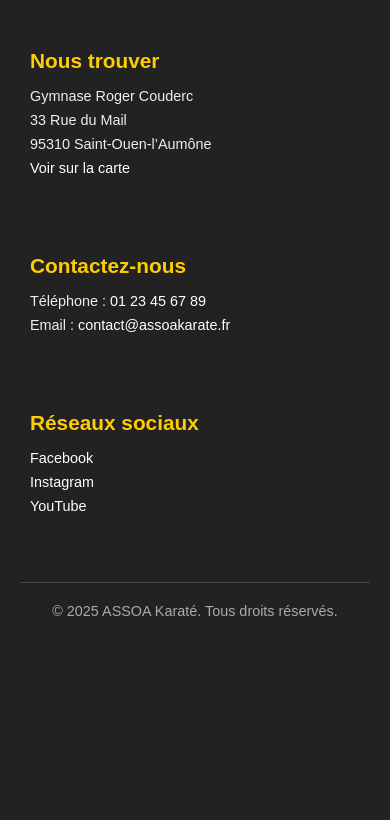
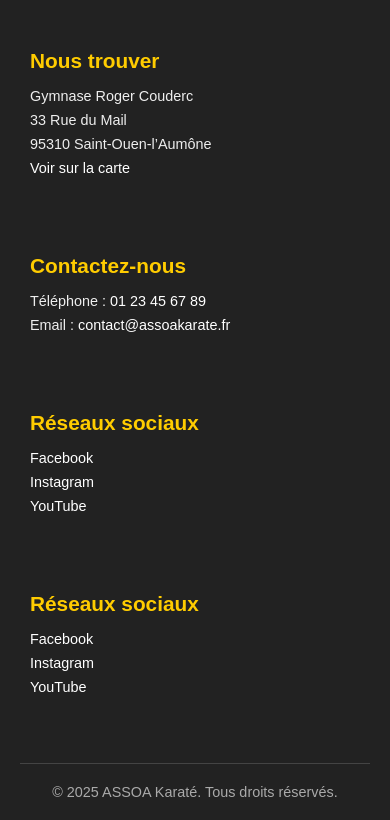
Before and after one commit to sebyastien/test, a PHP site: page / in a window 390 px wide. Shown: the part 1349-2169 px from the top of the page. Before the commit the page ends 1965 px from the top, so only its background shows below. Run offline with PHP 8.4, Linux system fonts and the light colour scheme.

Commit message:
recentralisation des réseaux

```diff
--- a/index.html
+++ b/index.html
@@ -77,6 +77,12 @@
             <p><a href="#" target="_blank">Instagram</a></p>
             <p><a href="#" target="_blank">YouTube</a></p>
         </div>
+        <div class="footer-column footer-social">
+        <h3>Réseaux sociaux</h3>
+        <p><a href="#">Facebook</a></p>
+        <p><a href="#">Instagram</a></p>
+        <p><a href="#">YouTube</a></p>
+       </div>
     </div>
     <div class="footer-bottom">
         <p>&copy; 2025 ASSOA Karaté. Tous droits réservés.</p>
--- a/projet.css
+++ b/projet.css
@@ -887,3 +887,20 @@
         margin-bottom: 20px;
     }
 }
+@media (max-width: 800px) {
+  .footer-content {
+    flex-direction: column;
+    align-items: center;
+    text-align: center;
+  }
+  .footer-column {
+    width: 100%;
+    max-width: 400px;
+    margin-bottom: 20px;
+  }
+  .footer-social {
+    order: 3;
+    margin-left: auto;
+    margin-right: auto;
+  }
+}
```
